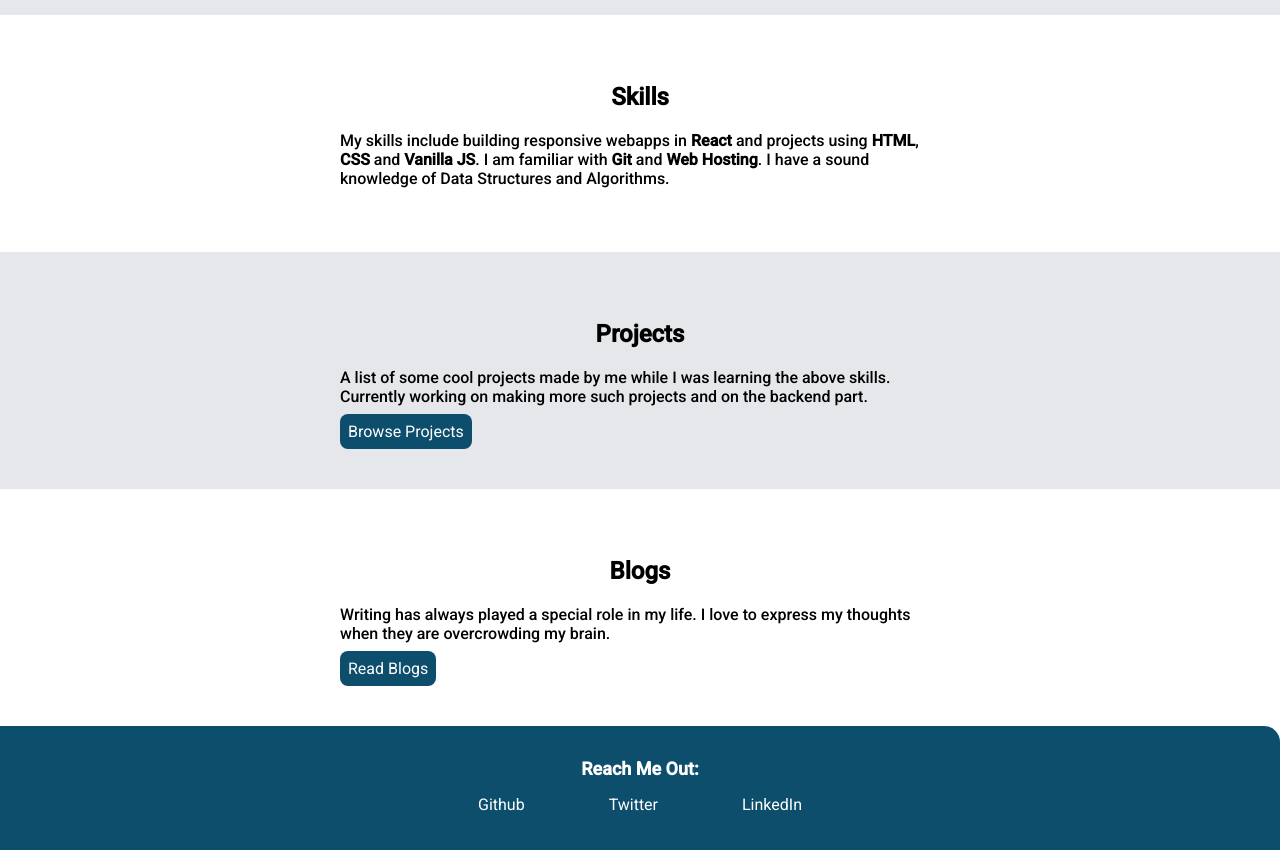
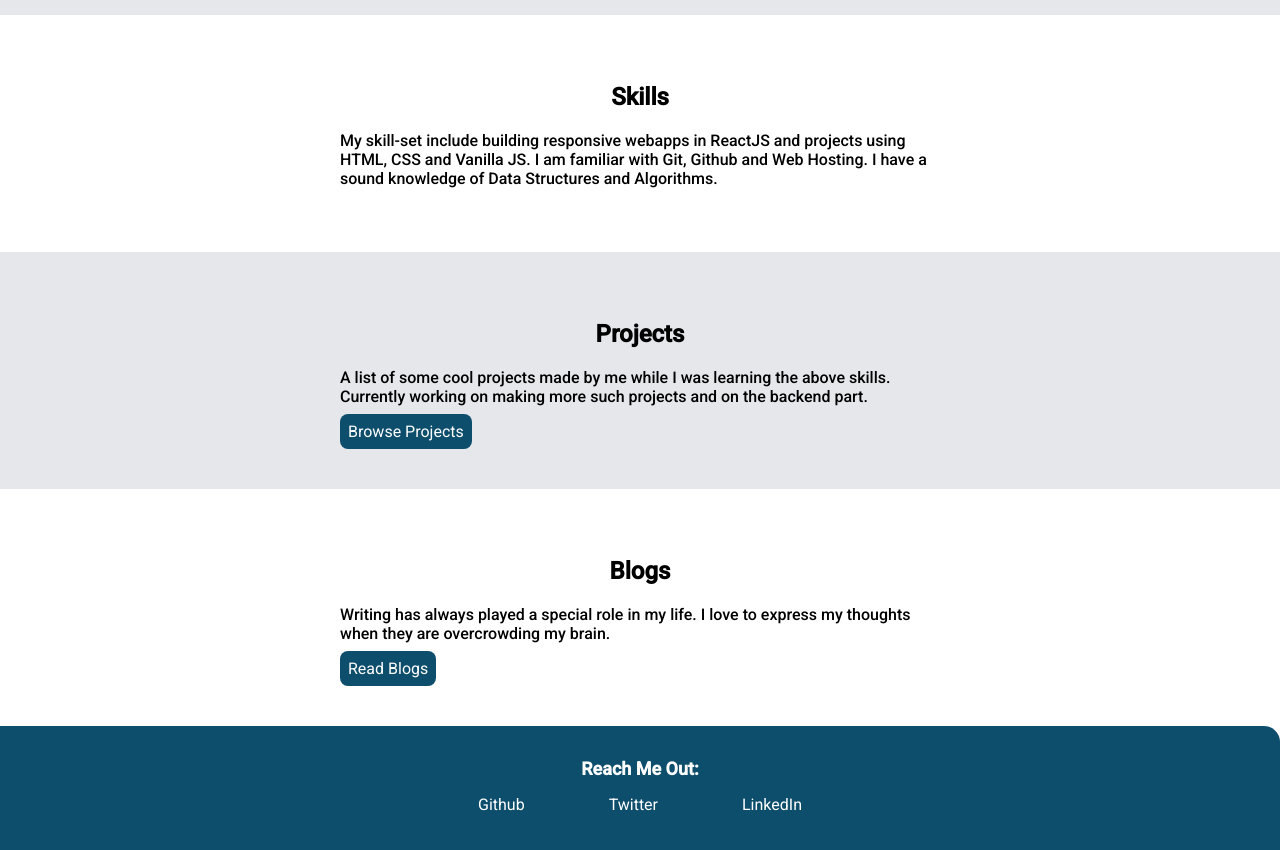
Before and after one commit to ArpitaV13/Neogcamp-Portfolio, a plain HTML site: page index.html in a window 1280 px wide. Shown: the part 860-1710 px from the top of the page. Drawn offline with Linux system fonts and the light colour scheme.

Commit message:
corrections

```diff
--- a/index.html
+++ b/index.html
@@ -49,7 +49,7 @@
 
         <h1>Skills</h1>
         <p>
-            My skills include building responsive webapps in <b>React</b> and projects using <b>HTML</b>, <b>CSS</b> and <b>Vanilla JS</b>. I am familiar with <b>Git</b> and <b>Web Hosting</b>. I have a sound knowledge of Data Structures and Algorithms.
+            My skill-set include building responsive webapps in ReactJS and projects using HTML, CSS and Vanilla JS. I am familiar with Git, Github and Web Hosting. I have a sound knowledge of Data Structures and Algorithms.
         </p>
 
     </div>
```
